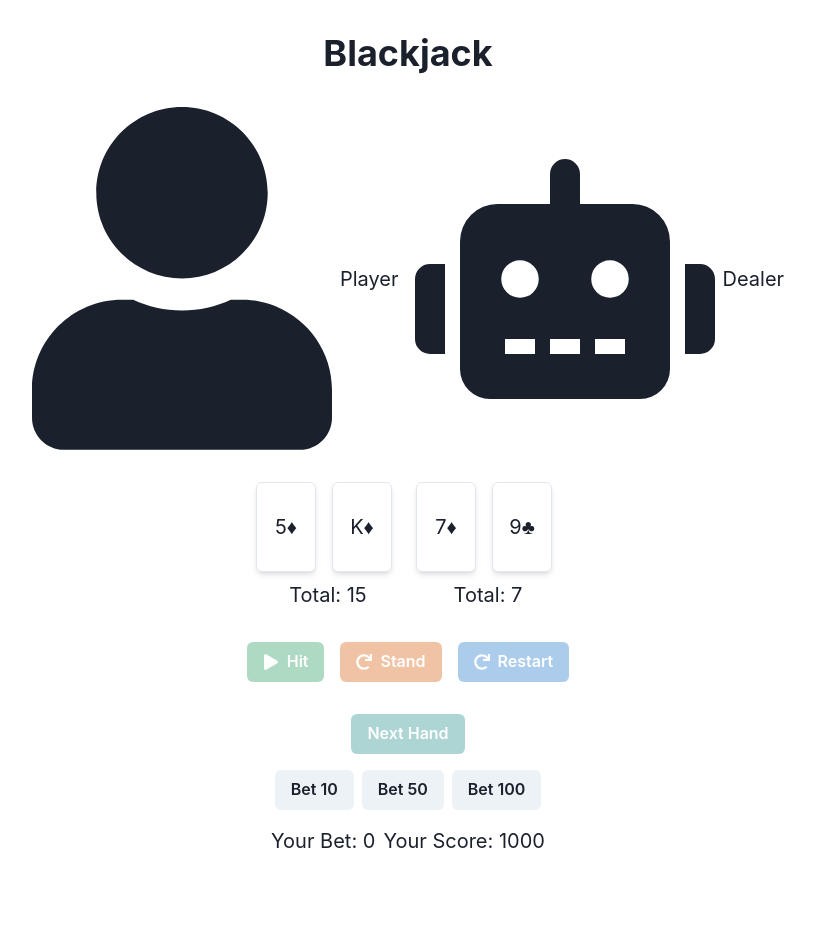
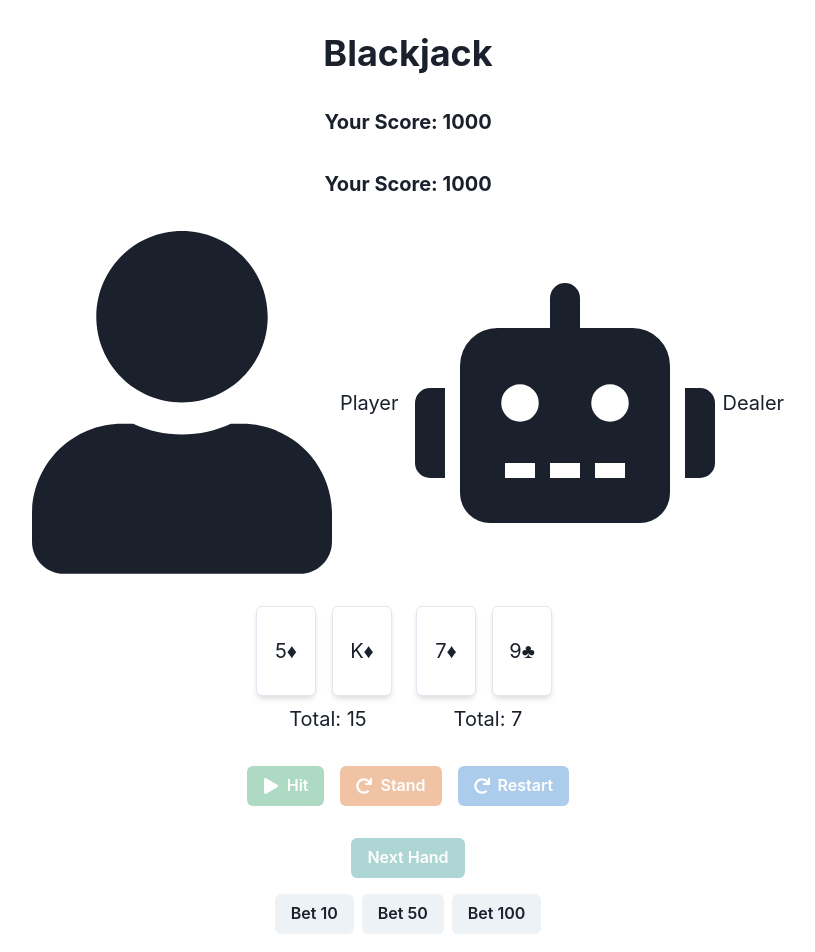
Before and after one commit to GPT-Engineer-App/blackjack-buddy, a React (Vite) app: page / in a window 1280 px wide. Shown: the top 952 px of the page, without its empty margins (232-1047 px from the left). Before the commit the page ends 888 px from the top, so only its background shows below. Built offline with nearby package versions, Linux system fonts and the light colour scheme.

Commit message:
Move the Your Score element to the top of the page, just beneath the "Blackjack" page header. Please bold the Your Score text
Moved the "Your Score" element to the top of the page, just beneath the "Blackjack" header, and made the text bold.

```diff
--- a/src/pages/Index.jsx
+++ b/src/pages/Index.jsx
@@ -203,6 +203,12 @@ const Index = () => {
       <Heading as="h1" size="xl" textAlign="center">
         Blackjack
       </Heading>
+      <Text fontSize="xl" fontWeight="bold">
+        Your Score: {playerScore}
+      </Text>
+      <Text fontSize="xl" fontWeight="bold">
+        Your Score: {playerScore}
+      </Text>
       <HStack justifyContent="center" spacing={4}>
         <Flex alignItems="center">
           <FaUser size="2x" />
@@ -264,7 +270,6 @@ const Index = () => {
         </HStack>
         <HStack>
           <Text fontSize="xl">Your Bet: {currentBet}</Text>
-          <Text fontSize="xl">Your Score: {playerScore}</Text>
         </HStack>
       </VStack>
       {isBlackjack(playerHand) && !isGameOver && (
```
